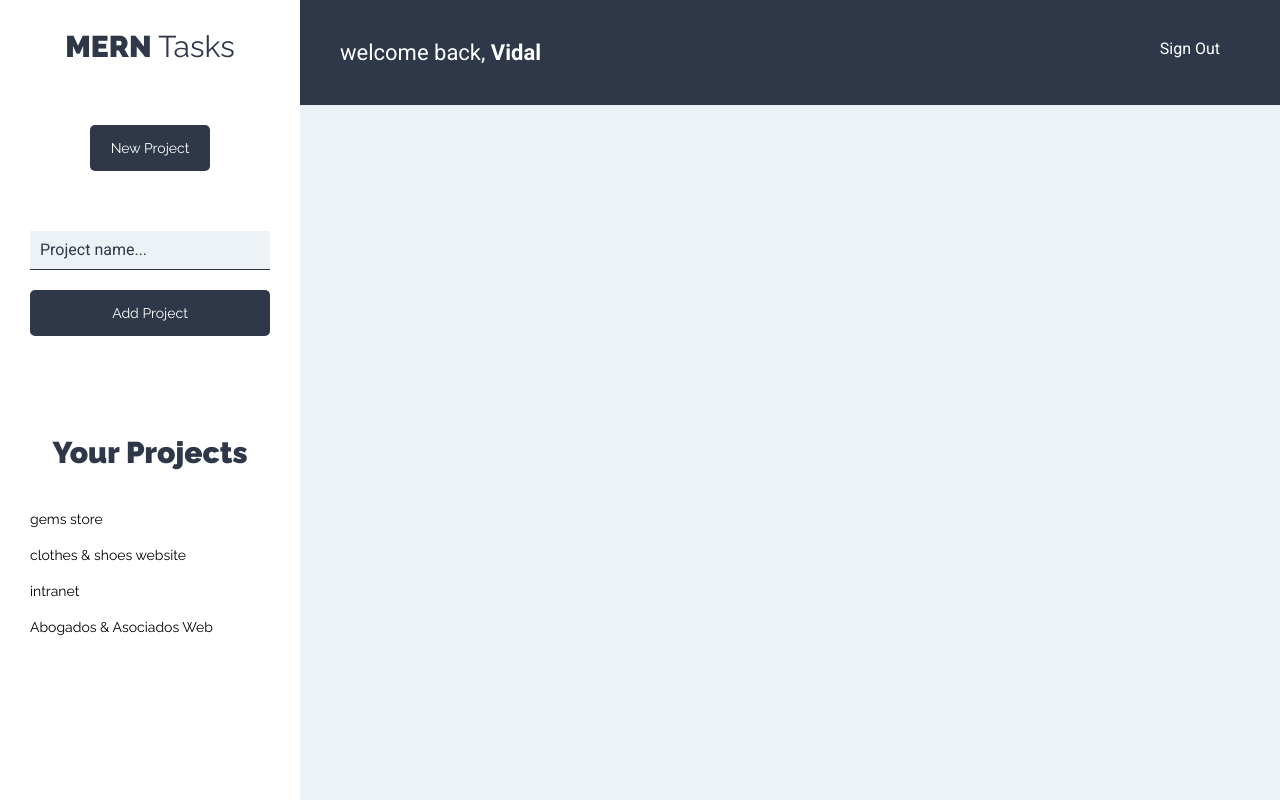
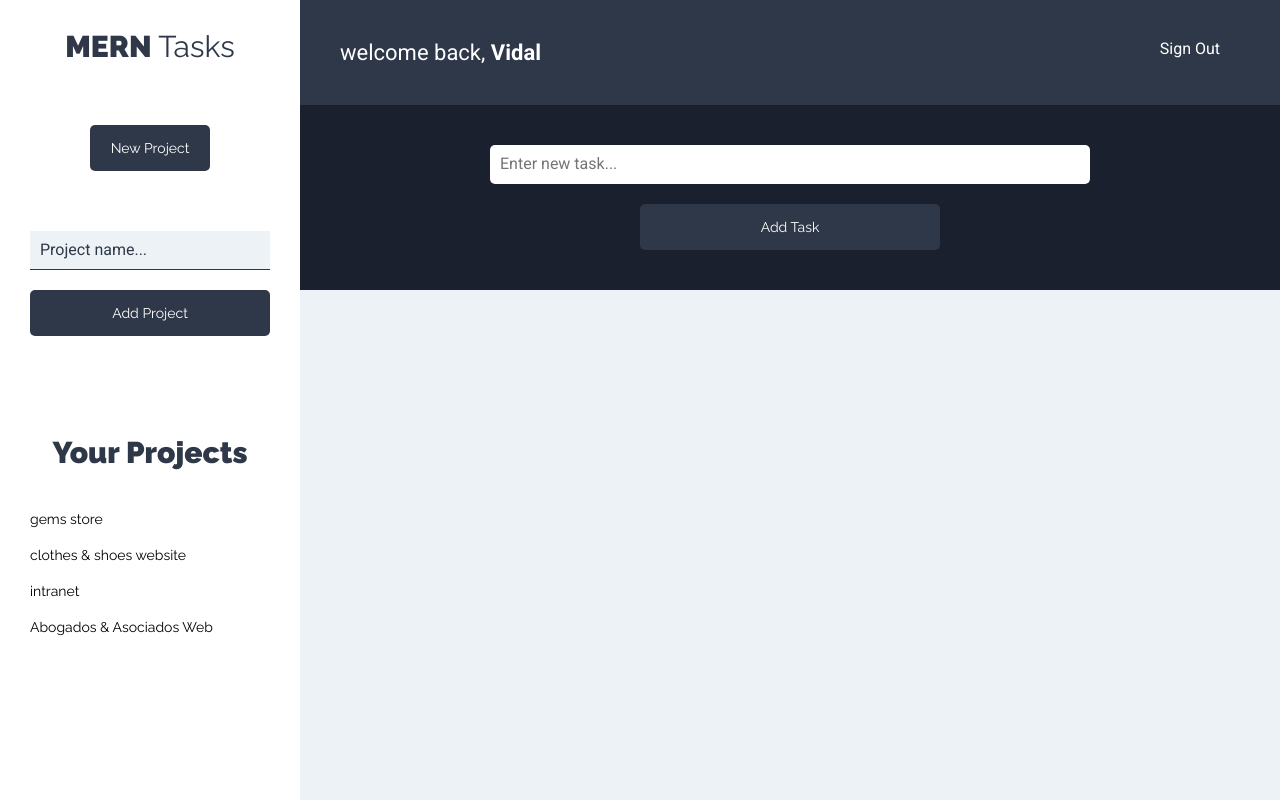
Before and after one commit to vidal-Rosc/MERN, a React (Create React App) app in the folder FrontEnd/client/: page /projects in a window 1280 px wide. Built offline with nearby package versions, Linux system fonts and the light colour scheme.

Commit message:
Agregando el formTask

```diff
--- a/FrontEnd/client/src/components/projects/Projects.js
+++ b/FrontEnd/client/src/components/projects/Projects.js
@@ -1,6 +1,7 @@
 import React from 'react';
 import Sidebar from '../layout/Sidebar';
 import Bar from '../layout/Bar';
+import FormTask from '../tasks/FormTask';
 
 
 const Projects = () => {
@@ -10,6 +11,7 @@ const Projects = () => {
             <div className="main-section">
                 <Bar />
                 <main>
+                    <FormTask />
                     <div className="container-tasks">
 
                     </div>
```
